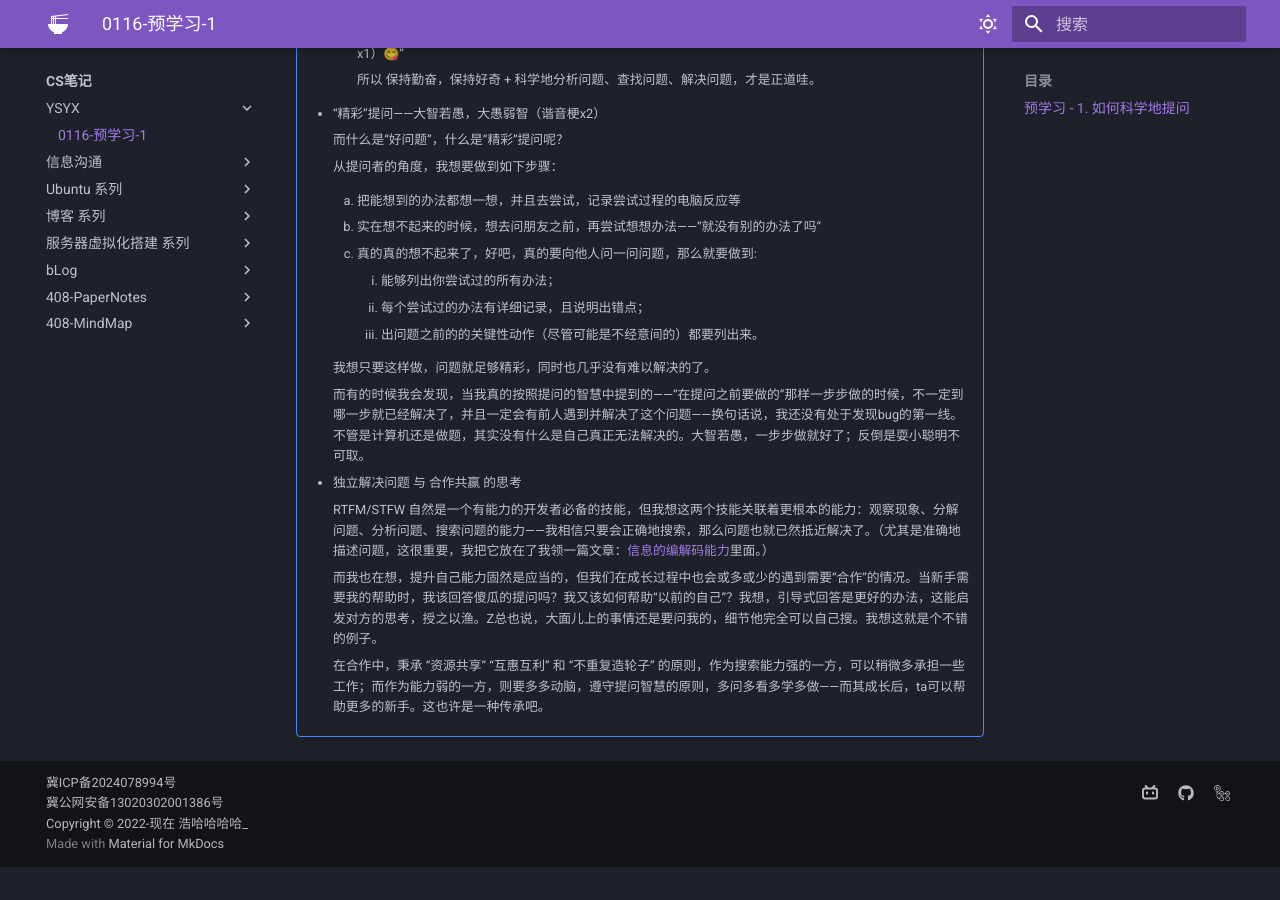
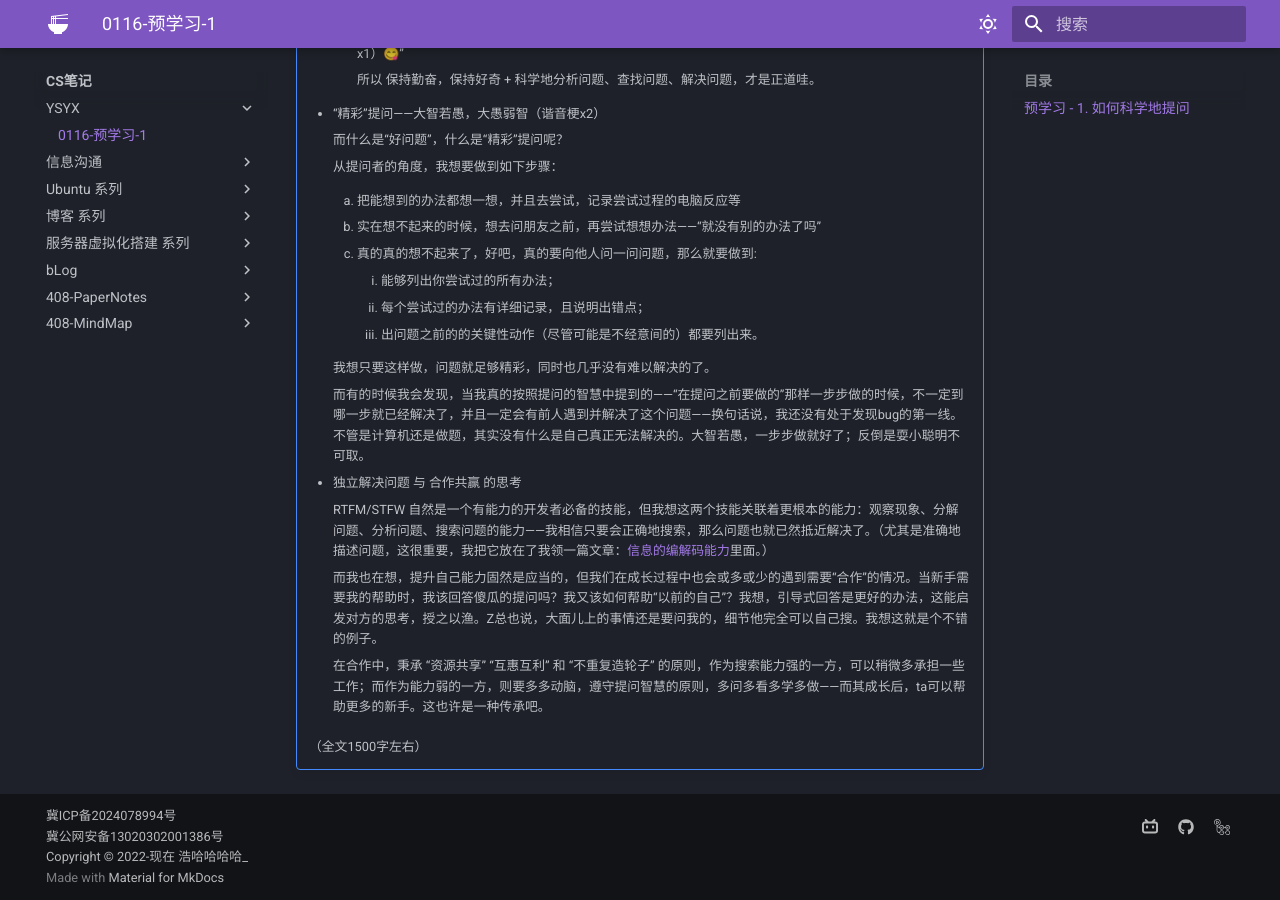
Before and after one commit to Haohahahaha/cs, an MkDocs documentation site: the page built from docs/ysyx/0116/log.md, in a window 1280 px wide and 900 px high, scrolled down 1358 px. Built offline with MkDocs 1.6.1 and Material for MkDocs 9.7.7, drawn with Linux system fonts in a browser that asks for light colours; before the commit the page ends 2225 px from its top, so only the background shows below that.

Commit message:
2025-01-16_23:43:39 update

```diff
--- a/docs/ysyx/0116/log.md
+++ b/docs/ysyx/0116/log.md
@@ -78,3 +78,5 @@
         而我也在想，提升自己能力固然是应当的，但我们在成长过程中也会或多或少的遇到需要“合作”的情况。当新手需要我的帮助时，我该回答傻瓜的提问吗？我又该如何帮助“以前的自己”？我想，引导式回答是更好的办法，这能启发对方的思考，授之以渔。Z总也说，大面儿上的事情还是要问我的，细节他完全可以自己搜。我想这就是个不错的例子。
 
         在合作中，秉承 “资源共享” “互惠互利” 和 “不重复造轮子” 的原则，作为搜索能力强的一方，可以稍微多承担一些工作；而作为能力弱的一方，则要多多动脑，遵守提问智慧的原则，多问多看多学多做——而其成长后，ta可以帮助更多的新手。这也许是一种传承吧。
+
+    （全文1500字左右）
```
